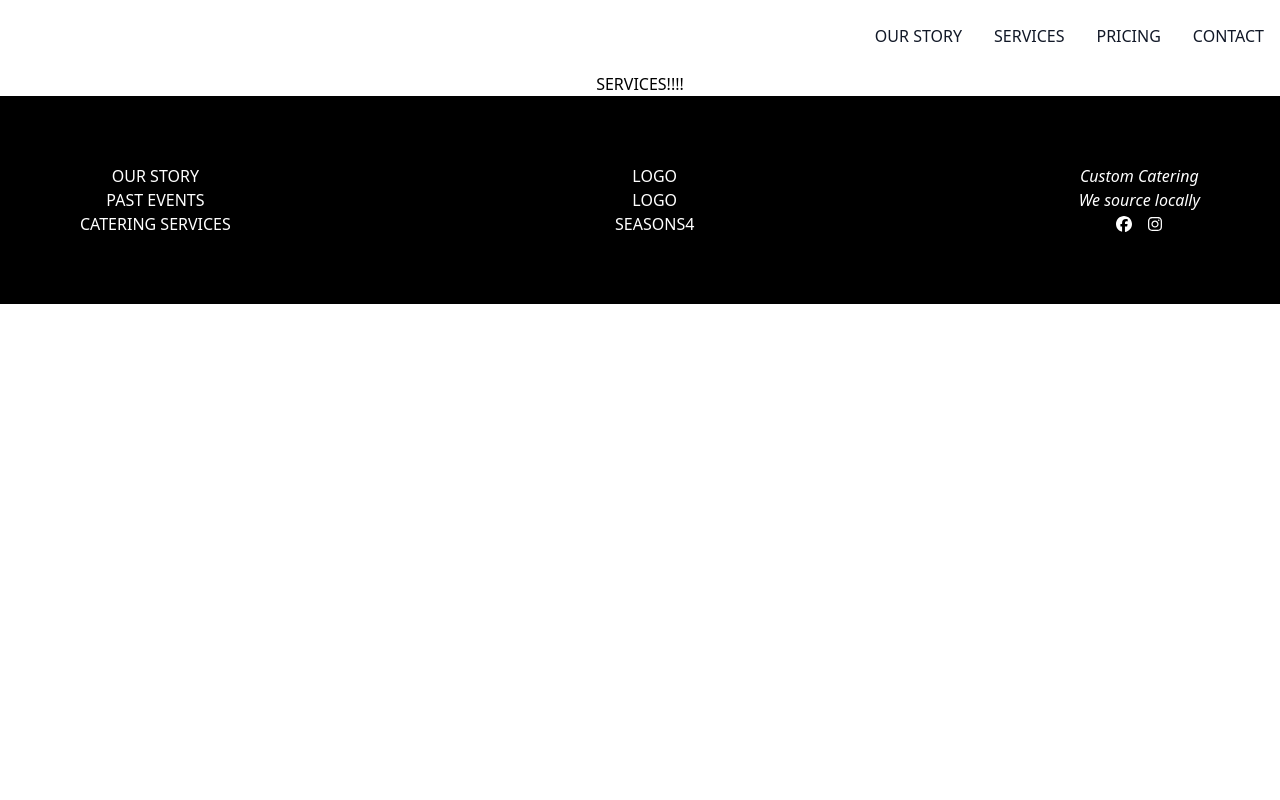
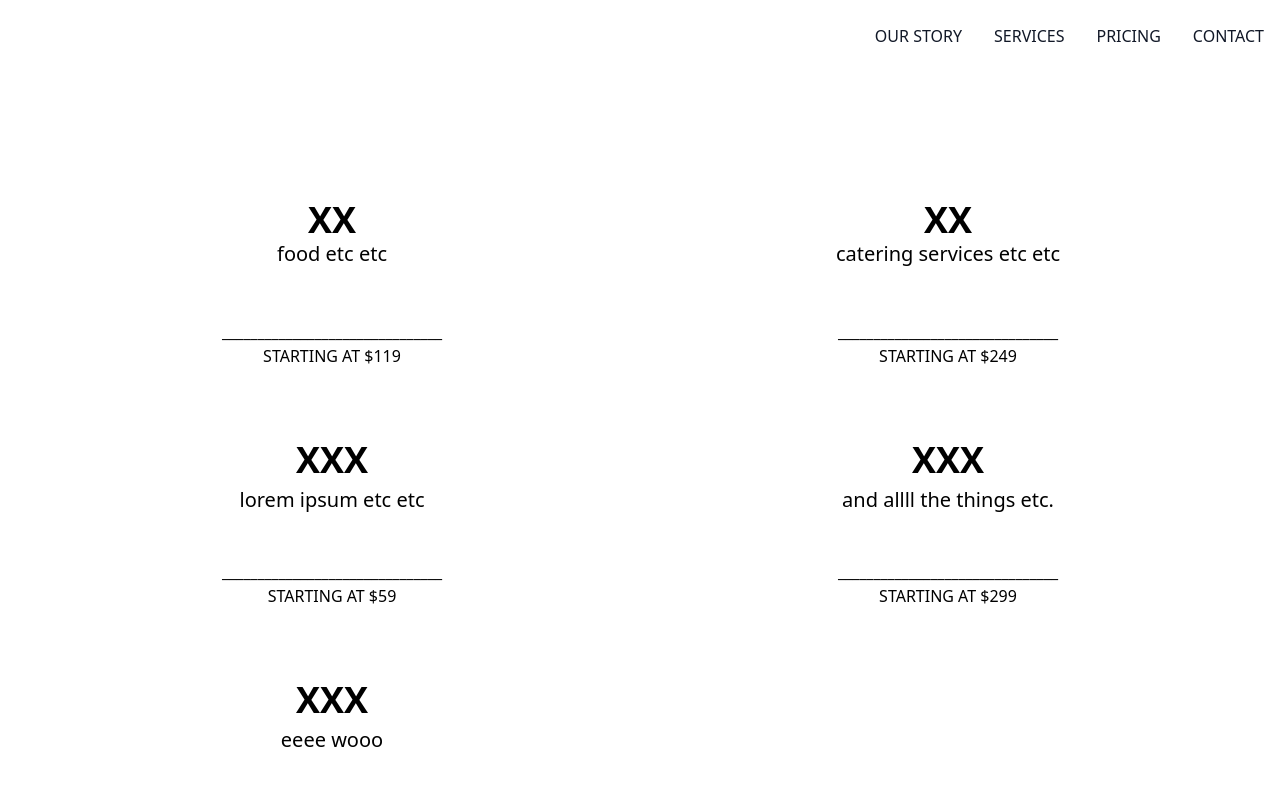
Before and after one commit to gnieb/seasons4, a React (Create React App) app: page /services in a window 1280 px wide. Shown: the top 800 px of the page. Built offline with nearby package versions, Linux system fonts and the light colour scheme.

Commit message:
add random services in a grid structure to services page

```diff
--- a/src/components/AnimatedRoutes.js
+++ b/src/components/AnimatedRoutes.js
@@ -4,7 +4,7 @@ import { AnimatePresence } from "framer-motion";
 import Home from "../pages/Home";
 import Landing from "../pages/Landing";
 import Services from "../pages/Services";
-import About from './pages/About';
+import About from '../pages/About';
 
 
 const AnimatedRoutes = () => {
--- a/src/pages/Services.js
+++ b/src/pages/Services.js
@@ -1,7 +1,51 @@
 const Services = () => {
     return (
-        <div>
-            SERVICES!!!!
+        <div className="overflow-x-hidden">
+
+            <div className="pt-24 sm:pt-32 p-10 grid sm:grid-cols-2 lg:grid-cols-2 gap-8  bg-base text-darker">
+            <div className="grid grid-rows-2 items-start">
+                <div className="text-4xl font-bold">XX</div>
+                <div className="text-xl">food etc etc</div>
+                <div className="my-10">
+                    <p>_______________________________</p>
+                    STARTING AT $119</div>
+            </div>
+                <div className="grid grid-rows-2 items-start">
+                    <div className="text-4xl font-bold">XX</div>
+                    <div className="text-xl">catering services etc etc</div>
+                    <div className="my-10">
+                    <p>_______________________________</p>
+                    STARTING AT $249</div>
+                </div>
+
+
+
+                <div className="grid grid-rows-2 items-center">
+                    <div className="text-4xl font-bold">XXX</div>
+                    <div className="text-xl">lorem ipsum etc etc</div>
+                    <div className="my-10">
+                    <p>_______________________________</p>
+                    STARTING AT $59</div>
+                </div>
+
+                <div className="grid grid-rows-2 items-center">
+                    <div className="text-4xl font-bold">XXX</div>
+                    <div className="text-xl">and allll the things etc.</div>
+                    <div className="my-10">
+                    <p>_______________________________</p>
+                    STARTING AT $299</div>
+                </div>
+
+                <div className="grid grid-rows-2 items-center">
+                    <div className="text-4xl font-bold">XXX</div>
+                    <div className="text-xl">eeee wooo </div>
+                    <div className="my-10">
+                    <p>_______________________________</p>
+                    STARTING AT $299</div>
+                </div>
+            </div>
+
+            <div className="mb-10 font-bold text-center italic text-lg sm:text-xl m-auto">Prices vary depending on size and traveling distance</div>
         </div>
     )
 };
```
